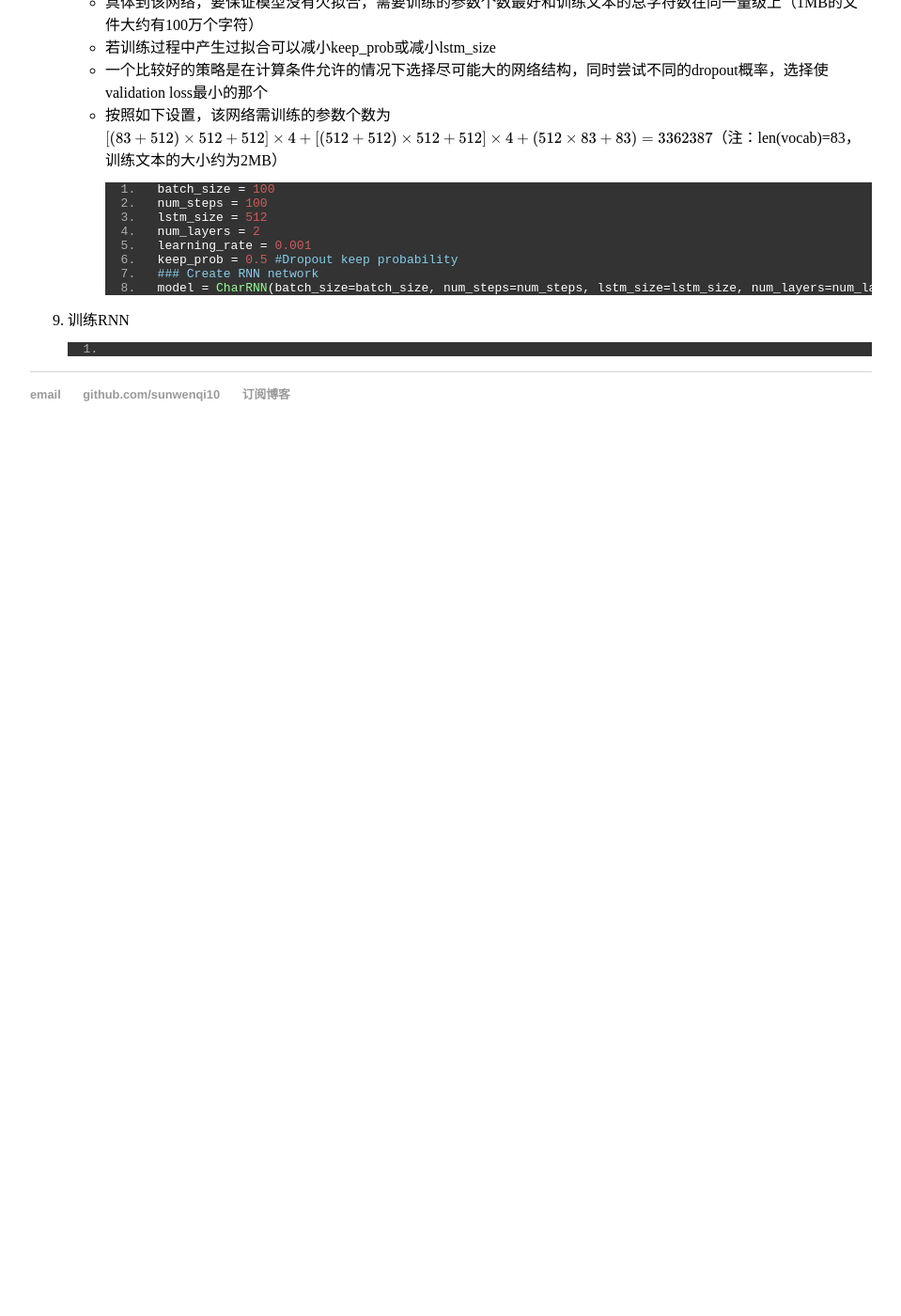
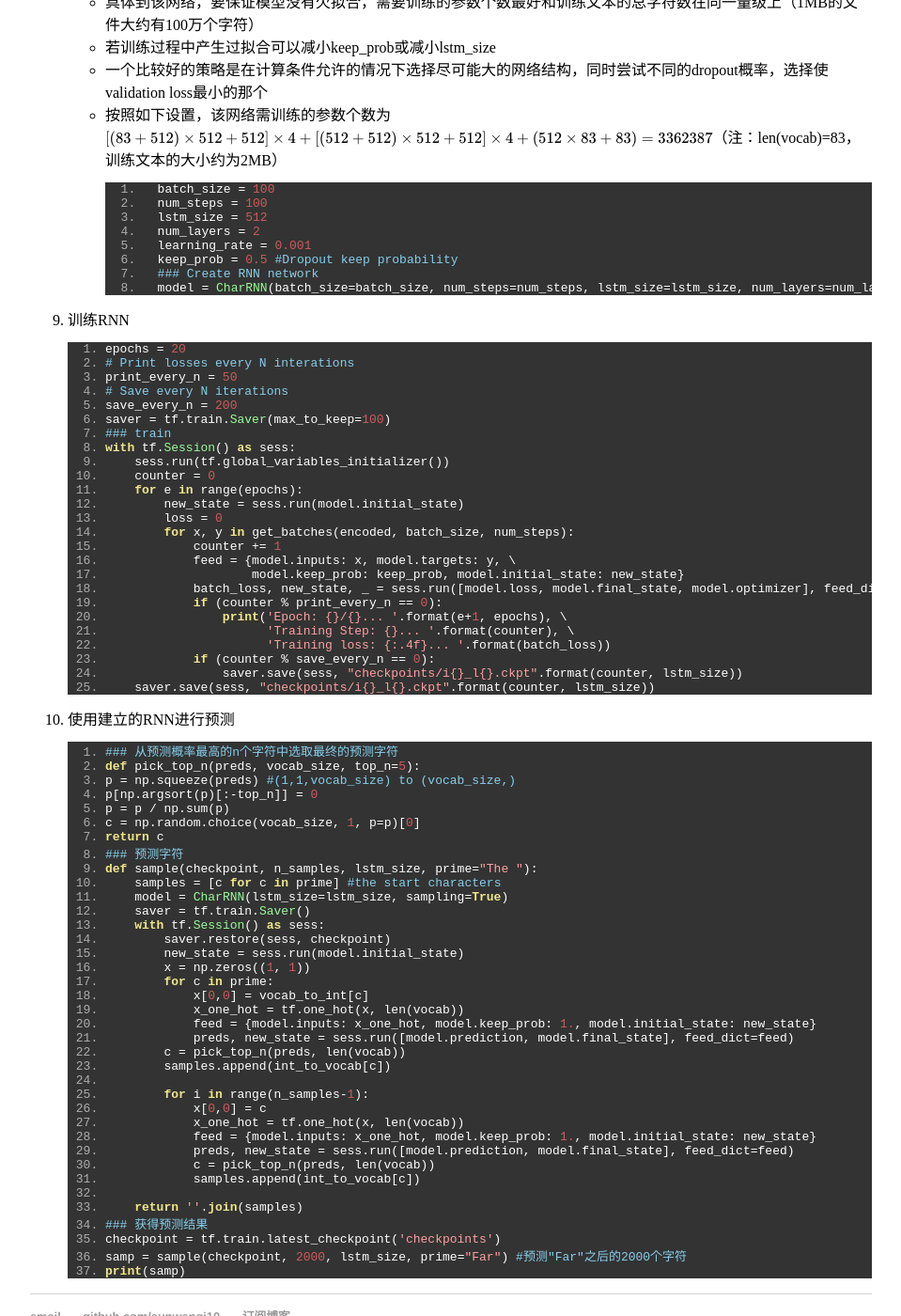
Before and after one commit to sunwenqi10/sunwenqi10.github.io, a Jekyll site: the page built from _posts/2018-11-14-Use_Tensorflow_to_create_a_simple_RNN.md, in a window 1280 px wide and 1400 px high, scrolled down 2757 px. Shown: the whole window at 94% size, without its empty margins (160-1119 px from the left). Built offline with Jekyll 4.4.1, drawn with Linux system fonts in a browser that asks for light colours; formulas are drawn with MathJax 3; comment, search, counter and statistics services are not loaded; before the commit the page ends 3245 px from its top, so only the background shows below that; some of the changed text lies outside the part shown.

Commit message:
Update 2018-11-14-Use_Tensorflow_to_create_a_simple_RNN.md

````diff
--- a/_posts/2018-11-14-Use_Tensorflow_to_create_a_simple_RNN.md
+++ b/_posts/2018-11-14-Use_Tensorflow_to_create_a_simple_RNN.md
@@ -158,6 +158,72 @@ class CharRNN:
   model = CharRNN(batch_size=batch_size, num_steps=num_steps, lstm_size=lstm_size, num_layers=num_layers, learning_rate=learning_rate)
   ```
 
-8. 训练RNN
+9. 训练RNN
 ```python
+epochs = 20
+# Print losses every N interations
+print_every_n = 50
+# Save every N iterations
+save_every_n = 200
+saver = tf.train.Saver(max_to_keep=100)
+### train
+with tf.Session() as sess:
+       sess.run(tf.global_variables_initializer())
+       counter = 0
+       for e in range(epochs):
+           new_state = sess.run(model.initial_state)
+           loss = 0
+           for x, y in get_batches(encoded, batch_size, num_steps):
+               counter += 1
+               feed = {model.inputs: x, model.targets: y, \
+                       model.keep_prob: keep_prob, model.initial_state: new_state}
+               batch_loss, new_state, _ = sess.run([model.loss, model.final_state, model.optimizer], feed_dict=feed)
+               if (counter % print_every_n == 0):
+                   print('Epoch: {}/{}... '.format(e+1, epochs), \
+                         'Training Step: {}... '.format(counter), \
+                         'Training loss: {:.4f}... '.format(batch_loss))
+               if (counter % save_every_n == 0):
+                   saver.save(sess, "checkpoints/i{}_l{}.ckpt".format(counter, lstm_size))
+       saver.save(sess, "checkpoints/i{}_l{}.ckpt".format(counter, lstm_size))
 ```
+
+10. 使用建立的RNN进行预测
+```python
+### 从预测概率最高的n个字符中选取最终的预测字符
+def pick_top_n(preds, vocab_size, top_n=5):
+    p = np.squeeze(preds) #(1,1,vocab_size) to (vocab_size,)
+    p[np.argsort(p)[:-top_n]] = 0
+    p = p / np.sum(p)
+    c = np.random.choice(vocab_size, 1, p=p)[0]
+    return c
+### 预测字符
+def sample(checkpoint, n_samples, lstm_size, prime="The "):
+        samples = [c for c in prime] #the start characters
+        model = CharRNN(lstm_size=lstm_size, sampling=True)
+        saver = tf.train.Saver()
+        with tf.Session() as sess:
+            saver.restore(sess, checkpoint)
+            new_state = sess.run(model.initial_state)
+            x = np.zeros((1, 1))
+            for c in prime:
+                x[0,0] = vocab_to_int[c]
+                x_one_hot = tf.one_hot(x, len(vocab))
+                feed = {model.inputs: x_one_hot, model.keep_prob: 1., model.initial_state: new_state}
+                preds, new_state = sess.run([model.prediction, model.final_state], feed_dict=feed)
+            c = pick_top_n(preds, len(vocab))
+            samples.append(int_to_vocab[c])
+
+            for i in range(n_samples-1):
+                x[0,0] = c
+                x_one_hot = tf.one_hot(x, len(vocab))
+                feed = {model.inputs: x_one_hot, model.keep_prob: 1., model.initial_state: new_state}
+                preds, new_state = sess.run([model.prediction, model.final_state], feed_dict=feed)
+                c = pick_top_n(preds, len(vocab))
+                samples.append(int_to_vocab[c])
+
+        return ''.join(samples)
+### 获得预测结果
+checkpoint = tf.train.latest_checkpoint('checkpoints')
+samp = sample(checkpoint, 2000, lstm_size, prime="Far") #预测"Far"之后的2000个字符
+print(samp)
+```
````
Also changed, not shown: other parts of _posts/2018-11-14-Use_Tensorflow_to_create_a_simple_RNN.md (+1 -1 lines).
